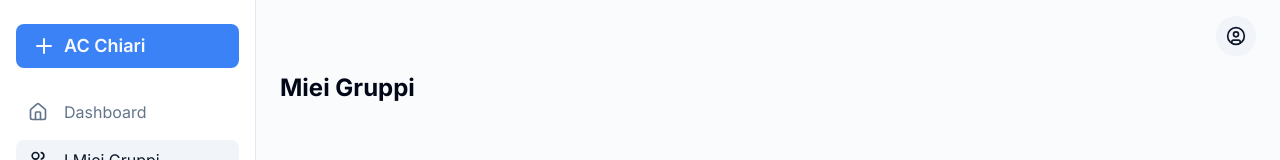
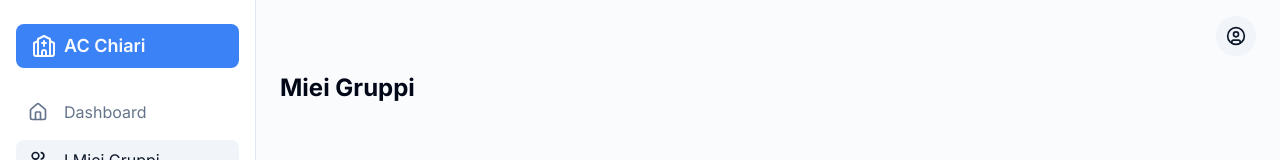
Before and after one commit to piantonimatteo99-code/ac-chiari, a Next.js app: page /miei-gruppi in a window 1280 px wide. Shown: the top 160 px of the page. Built offline with nearby package versions, Linux system fonts and the light colour scheme.

Commit message:
cambia il + e metti una chiesa

```diff
--- a/components/header.tsx
+++ b/components/header.tsx
@@ -8,25 +8,9 @@ import {
   DropdownMenuTrigger,
 } from "@/components/ui/dropdown-menu";
 import { Button } from "./ui/button";
-import { CircleUser, PanelLeft } from "lucide-react";
+import { CircleUser, PanelLeft, Church } from "lucide-react";
 import { Sheet, SheetContent, SheetTrigger } from "./ui/sheet";
 import SidebarLinks from "./sidebar-links";
-
-const CustomLogo = (props: React.SVGProps<SVGSVGElement>) => (
-  <svg
-    xmlns="http://www.w3.org/2000/svg"
-    viewBox="0 0 24 24"
-    fill="none"
-    stroke="currentColor"
-    strokeWidth="2"
-    strokeLinecap="round"
-    strokeLinejoin="round"
-    {...props}
-  >
-    <path d="M12 5v14" />
-    <path d="M5 12h14" />
-  </svg>
-);
 
 export default function Header() {
   return (
@@ -44,7 +28,7 @@ export default function Header() {
               href="#"
               className="group flex h-10 w-10 shrink-0 items-center justify-center gap-2 rounded-full bg-primary text-lg font-semibold text-primary-foreground md:text-base"
             >
-              <CustomLogo className="h-6 w-6 text-primary-foreground" />
+              <Church className="h-6 w-6 text-primary-foreground" />
               <span className="sr-only">AC Chiari</span>
             </Link>
             <SidebarLinks isMobile={true} />
--- a/components/sidebar.tsx
+++ b/components/sidebar.tsx
@@ -1,29 +1,6 @@
 import Link from 'next/link';
-import { Settings, User } from 'lucide-react';
+import { Settings, Church } from 'lucide-react';
 import SidebarLinks from './sidebar-links';
-import {
-  Tooltip,
-  TooltipContent,
-  TooltipProvider,
-  TooltipTrigger,
-} from './ui/tooltip';
-
-const CustomLogo = (props: React.SVGProps<SVGSVGElement>) => (
-  <svg
-    xmlns="http://www.w3.org/2000/svg"
-    viewBox="0 0 24 24"
-    fill="none"
-    stroke="currentColor"
-    strokeWidth="2"
-    strokeLinecap="round"
-    strokeLinejoin="round"
-    {...props}
-  >
-    <path d="M12 5v14" />
-    <path d="M5 12h14" />
-  </svg>
-);
-
 
 export default function Sidebar() {
   return (
@@ -33,7 +10,7 @@ export default function Sidebar() {
           href="/dashboard"
           className="flex items-center gap-2 rounded-lg bg-primary px-4 py-2 text-lg font-semibold text-primary-foreground"
         >
-          <CustomLogo className="h-6 w-6 text-primary-foreground" />
+          <Church className="h-6 w-6 text-primary-foreground" />
           <span>AC Chiari</span>
         </Link>
         <SidebarLinks />
```
